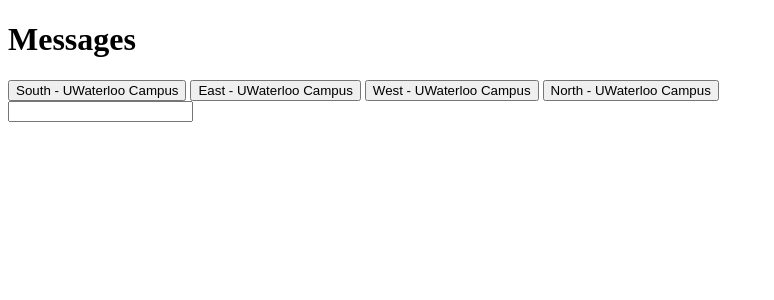
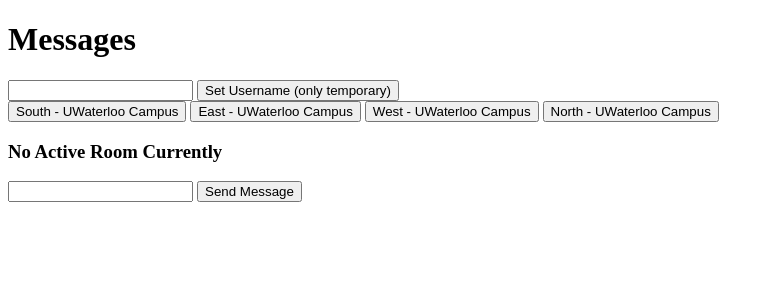
Before and after one commit to arnavgupta03/goose-alert, a Flask app: page /messages in a window 1280 px wide. Shown: the top 300 px of the page, without its empty margins (0-774 px from the left). Run offline with Flask 2, Linux system fonts and the light colour scheme; some libraries are stand-ins or nearby versions.

Commit message:
Set up basic room messaging functionality

```diff
--- a/app.py
+++ b/app.py
@@ -13,12 +13,20 @@
 
 @app.route("/messages")
 def messages():
-    rooms = ["South - UWaterloo Campus", "East - UWaterloo Campus", "West - UWaterloo Campus", "North - UWaterloo Campus"]
+    rooms = [{"text": "South - UWaterloo Campus", "name": "south-uwaterloo"}, {"text": "East - UWaterloo Campus", "name": "east-uwaterloo"}, {"text": "West - UWaterloo Campus", "name": "west-uwaterloo"}, {"text": "North - UWaterloo Campus", "name": "north-uwaterloo"}]
     return render_template("messages.html", rooms = rooms)
 
 @socketio.on("connect")
 def connect():
     print("Connected!")
 
+@socketio.on("sendMessage")
+def sendMessage(data):
+    emit("receiveMessage", {"message": data["message"], "user": data["user"]}, to=data["room"])
+
+@socketio.on("changeRoom")
+def changeRoom(data):
+    join_room(data["name"])
+
 if __name__ == "__main__":
     socketio.run(app, debug = True)
--- a/static/messages.js
+++ b/static/messages.js
@@ -1,6 +1,26 @@
+var socket = io.connect("http://127.0.0.1:5000");
+
 function onLoad() {
-    var socket = io.connect("http://127.0.0.1:5000");
     socket.onconnect(() => {
         socket.emit("connect");
     });
 }
+
+function sendMessage(data) {
+    console.log(data);
+    document.getElementById("message").value = "";
+    socket.emit("sendMessage", {"message": data, "room": sessionStorage.getItem("room"), "user": sessionStorage.getItem("user")});
+}
+
+function changeRoom(data) {
+    sessionStorage.setItem("room", data);
+    document.getElementById("room-title").innerHTML = document.getElementById(data).innerHTML;
+    socket.emit("changeRoom", {"name": data});
+}
+
+socket.on("receiveMessage", (data) => {
+    var messageLine = document.createElement("p");
+    var messageText = document.createTextNode(data.user + ": " + data.message);
+    messageLine.appendChild(messageText);
+    document.getElementById("chatbox").appendChild(messageLine);
+})
--- a/templates/messages.html
+++ b/templates/messages.html
@@ -10,18 +10,24 @@
 </head>
 <body onload="onLoad()">
     <h1>Messages</h1>
+    <div id="set-user">
+        <input id="username" type="text">
+        <button onclick='sessionStorage.setItem("user", document.getElementById("username").value)'>Set Username (only temporary)</button>
+    </div>
     <div id="rooms">
         {% for room in rooms %}
-            <button>{{ room }}</button>
+            <button id='{{ room["name"] }}' onclick="changeRoom(event.target.id)">{{ room["text"] }}</button>
         {% endfor %}
     </div>
     <div id="chat-area">
+        <h3 id="room-title">No Active Room Currently</h3>
         <div id="chatbox">
             {% for message in messages %}
                 <p>{{ message["sender"] }} : {{ message["text"] }}</p>
             {% endfor %}
         </div>
-        <input type="text">
+        <input id="message" type="text">
+        <button onclick='sendMessage(document.getElementById("message").value)'>Send Message</button>
     </div>
 </body>
 </html>
```
